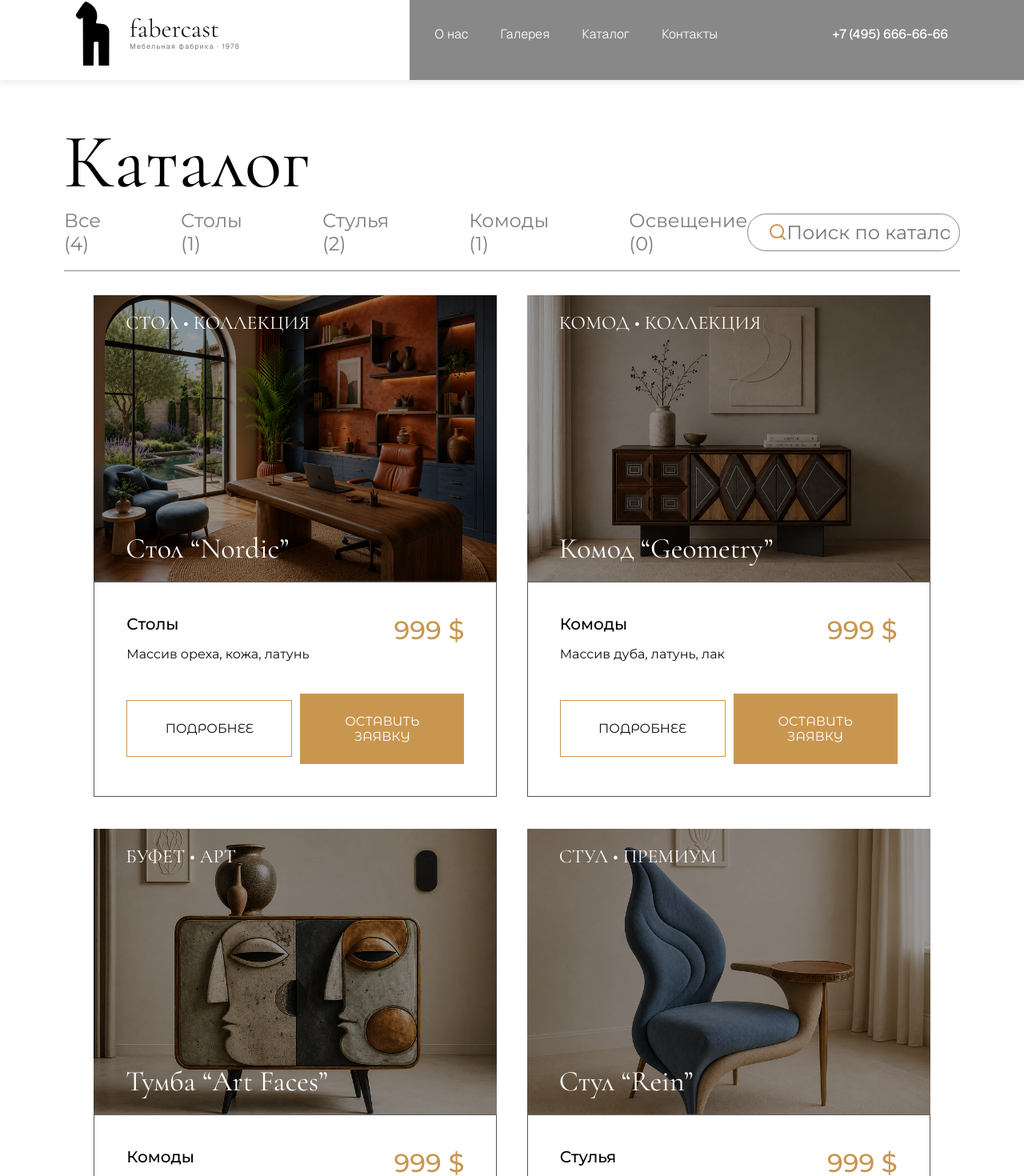
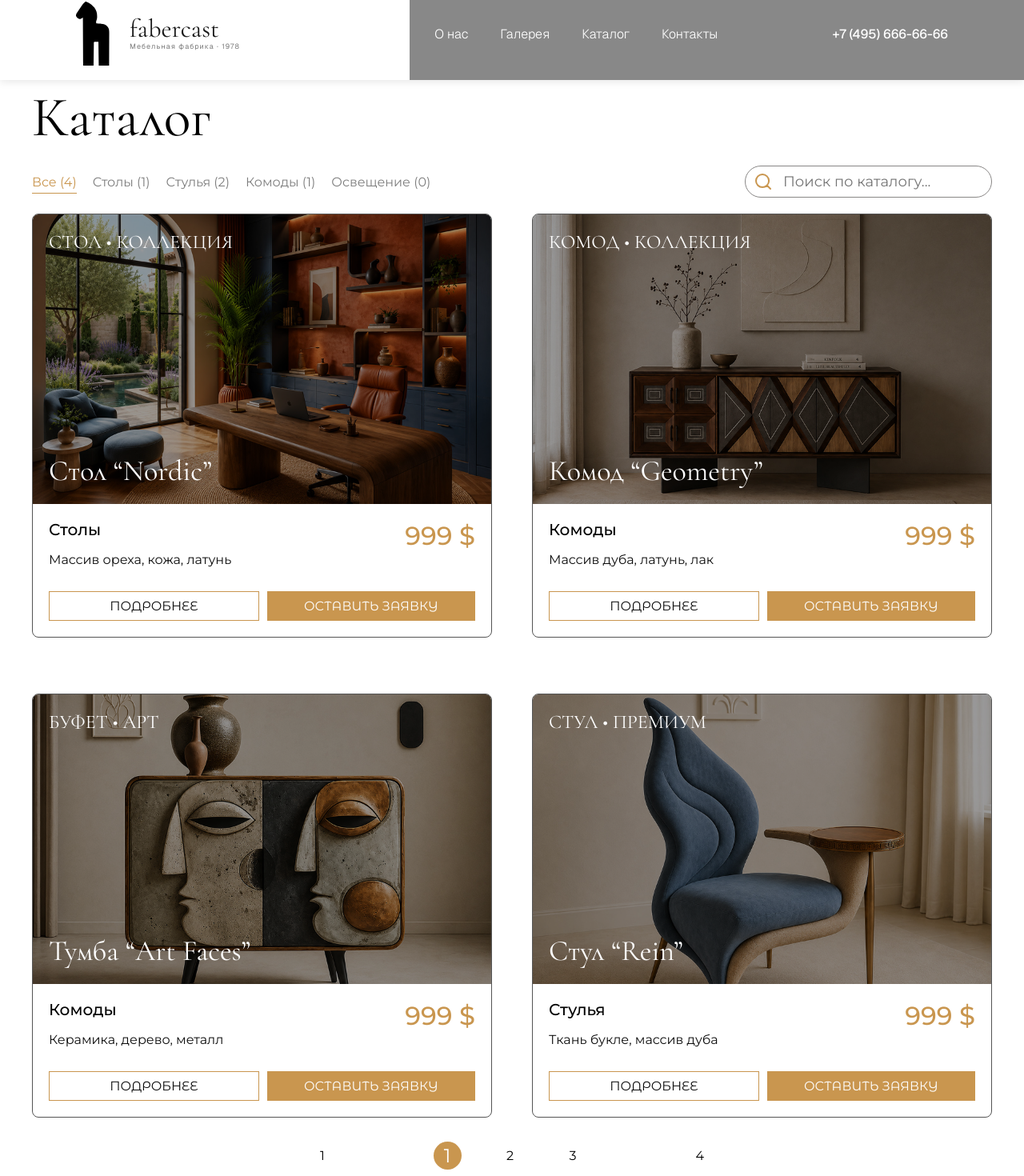
Before and after one commit to duh-git/fabercast, a React (Vite) app: page /catalog in a window 1280 px wide. Shown: the part 16-1486 px from the top of the page at 80% size. Built offline with nearby package versions, Linux system fonts and the light colour scheme.

Commit message:
modile: Catalog

```diff
--- a/src/pages/Catalog/Catalog.css
+++ b/src/pages/Catalog/Catalog.css
@@ -1,93 +1,137 @@
 .catalog {
-  padding: 160px 80px;
+  /* padding: 160px 80px; */
+  padding: 80px 16px;
+  margin-bottom: 20px;
 
   h1 {
+    margin-bottom: 18px;
     font-family: "Cormorant Garamond";
-    font-size: 9.6rem;
+    font-size: 4rem;
+    /* font-size: 9.6rem; */
   }
 
   nav {
-    position: relative;
     display: flex;
+    flex-direction: column;
+    padding: 0;
+    width: 100%;
+    margin-bottom: 20px;
+
+    ul {
+      margin-bottom: 20px;
+      display: flex;
+      flex-wrap: wrap;
       align-items: center;
       justify-content: space-between;
+
+      /* gap: 100px; */
+      gap: 12px;
+
+      li {
+        position: relative;
+
         font-family: "Montserrat";
+        font-size: 1.3rem;
+        /* font-size: 2.4rem; */
+        color: #0D0D0D88;
+      }
 
-    color: #0D0D0D88;
-    font-size: 2.4rem;
-
-    ul {
-      display: flex;
-      gap: 100px;
-    }
+      li.active {
+        color: #C9964F;
 
         &::after {
           content: "";
           position: absolute;
+          left: 0;
+          bottom: -2px;
           height: 1px;
-      left: 0;
-      bottom: -20px;
-      background-color: #898786;
           width: 100%;
+          background-color: #C9964F;
+        }
+      }
     }
   }
 
   .search {
     padding: 8px 12px;
     display: flex;
-    justify-content: space-between;
+    justify-content: center;
     align-items: center;
     border: 1px solid #898786;
     border-radius: 50px;
-
-    img {
-      position: relative;
-      left: 15px;
-    }
+    align-self: flex-end;
+    gap: 15px;
+    /* width: clamp(288px, 50%, 400px); */
+    min-width: 288px;
 
     input {
-      width: 85%;
+      font-family: 'Montserrat';
+      font-size: 1.5rem;
+      color: #0D0D0D;
+
+      &::placeholder {
+        font-family: 'Montserrat';
+      }
     }
   }
 
+  hr {
+    display: none;
+    margin-bottom: 20px;
+    width: 100%;
+    height: 1px;
+    background-color: #898786;
+  }
+
   .catalogList {
-    margin-top: 50px;
-    display: flex;
-    justify-content: space-evenly;
-    align-items: center;
+    /* margin-top: 50px; */
+    display: grid;
+    grid-template-columns: 1fr;
+    grid-template-rows: 4fr;
+    width: 100%;
+    /* justify-content: space-evenly;
     flex-wrap: wrap;
+    align-items: center; */
 
     li {
+      margin-bottom: 10px;
       display: flex;
       flex-direction: column;
-      width: 45%;
-      margin-bottom: 40px;
+      border: 1px #555555 solid;
+      border-radius: 8px;
+      overflow: hidden;
 
       div:nth-child(1) {
         position: relative;
+        display: flex;
+        justify-content: space-between;
+        gap: 150px;
+
+        flex-direction: column;
+        padding: 20px;
+        /* padding: 200px 20px 20px 20px; */
 
         font-family: "Cormorant Garamond";
         color: #FFFFFF;
 
         img {
-          position: relative;
+          position: absolute;
+          left: 0;
+          top: 0;
+          width: 100%;
+          height: 100%;
+          object-fit: cover;
           z-index: -10;
         }
 
         p {
-          position: absolute;
-          left: 40px;
-          top: 20px;
-
-          font-size: 2.4rem;
+          font-size: 1.4rem;
+          /* font-size: 2.4rem; */
         }
 
         h2 {
-          position: absolute;
-          left: 40px;
-          bottom: 20px;
-
-          font-size: 3.6rem;
+          font-size: 2rem;
+          /* font-size: 3.6rem; */
         }
 
         &::after {
@@ -104,52 +148,58 @@
 
       .cardInfo {
         position: relative;
-        padding: 40px;
+        padding: 20px;
         display: flex;
         flex-direction: column;
-        align-items: start;
-        border: #555555 1px solid;
 
         font-family: "Montserrat";
 
         .category {
-          font-size: 2rem;
+          font-size: 1.4rem;
+          /* font-size: 2rem; */
           font-weight: 500;
           margin-bottom: 16px;
         }
 
         .material {
-          font-size: 1.6rem;
+          font-size: 1.2rem;
+          /* font-size: 1.6rem; */
           color: #0D0D0D;
         }
 
         .price {
           position: absolute;
-          right: 40px;
-          top: 40px;
+          right: 20px;
+          top: 20px;
           color: #C9964F;
 
           font-family: "Montserrat Alternates";
-          font-size: 3.2rem;
+          font-size: 2rem;
+          /* font-size: 3.2rem; */
           font-weight: 500;
         }
 
         .action {
-          margin-top: 40px;
+          margin-top: 20px;
           display: flex;
           justify-content: space-between;
           align-items: center;
           gap: 10px;
-          width: 100%;
+          /* width: 100%; */
 
           a,
           button {
             text-align: center;
-            padding: 25px;
+            padding: 8px 12px;
             flex: 1;
-            width: auto;
+            height: 100%;
+            display: flex;
+            align-items: center;
+            justify-content: center;
+
             font-family: "Montserrat Alternates";
-            font-size: 1.6rem;
+            font-size: 1rem;
+            /* font-size: 1.6rem; */
             text-transform: uppercase;
           }
 
@@ -168,15 +218,19 @@
   }
 
   .pagintaion {
+    padding: 0 10px;
     position: relative;
     display: flex;
-    justify-content: center;
+    justify-content: space-between;
     align-items: center;
+    max-width: 500px;
+    margin: 0 auto;
 
     font-family: "Montserrat";
-    font-size: 2.4rem;
+    font-size: 1rem;
+    /* font-size: 2.4rem; */
 
-    .allSet {
+    /* .allSet {
       position: absolute;
       left: 0;
       top: 0;
@@ -203,27 +257,35 @@
         height: 1px;
         background-color: #C9964F;
       }
-    }
+    } */
+
 
     .pages {
       display: flex;
+      justify-content: space-between;
       align-items: center;
       position: relative;
-      gap: 80px;
+      /* width: 40%; */
+      /* gap: 15px; */
+      /* gap: 80px; */
 
-      .current {
+      li {
+        width: 25px;
+        aspect-ratio: 1;
         display: flex;
         justify-content: center;
         align-items: center;
+      }
+
+      .current {
         background-color: #C9964F;
         border-radius: 50%;
-        width: 35px;
-        height: 35px;
 
+        font-size: 1.5em;
         color: #FFFFFF;
       }
 
-      ::before {
+      /* ::before {
         content: "<";
         position: absolute;
         left: -80px;
@@ -237,7 +299,358 @@
         right: -80px;
         top: 50%;
         transform: translateY(-50%);
+      } */
+    }
+  }
+}
+
+@media (min-width: 425px) {
+  .catalog {
+    /* padding: 160px 80px; */
+    padding: 80px 24px;
+
+    h1 {
+      font-size: 5rem;
+      /* font-size: 9.6rem; */
+    }
+
+    nav {
+      ul {
+        /* flex-wrap: wrap; */
+
+        /* gap: 100px; */
+
+        li {
+          font-size: 1.3rem;
+          /* font-size: 2.4rem; */
+        }
+      }
+    }
+
+    .search {
+      /* padding: 8px 12px; */
+      /* align-self: flex-end; */
+      /* gap: 15px; */
+      /* min-width: 288px; */
+
+      input {
+        font-size: 1.5rem;
+
+        &::placeholder {
+          font-size: 1.5rem;
+        }
+      }
+    }
+
+    /* hr {
+      display: none;
+      margin-bottom: 20px;
+    } */
+
+    .catalogList {
+      li {
+        margin-bottom: 20px;
+
+        div:nth-child(1) {
+          /* padding: 20px; */
+          /* gap: 150px; */
+
+          p {
+            font-size: 1.8rem;
+            /* font-size: 2.4rem; */
+          }
+
+          h2 {
+            font-size: 2.8rem;
+            /* font-size: 3.6rem; */
+          }
+        }
+
+        .cardInfo {
+          padding: 20px;
+
+          .category {
+            margin-bottom: 16px;
+
+            font-size: 1.8rem;
+            /* font-size: 2rem; */
+          }
+
+          .material {
+            font-size: 1.6rem;
+            /* font-size: 1.6rem; */
+          }
+
+          .price {
+            right: 20px;
+            top: 20px;
+
+            font-size: 2.4rem;
+            /* font-size: 3.2rem; */
+          }
+
+          .action {
+            /* margin-top: 20px; */
+            /* gap: 10px; */
+
+            a,
+            button {
+              /* padding: 8px 12px; */
+
+              font-size: 1.4rem;
+              /* font-size: 1.6rem; */
             }
           }
         }
       }
+    }
+
+    .pagintaion {
+      font-size: 1.4rem;
+      /* font-size: 2.4rem; */
+
+      .pages {
+        width: 40%;
+
+        li {
+          width: 35px;
+        }
+
+        .current {
+          font-size: 1.5em;
+        }
+      }
+    }
+  }
+}
+
+@media (min-width: 768px) {
+  .catalog {
+    /* padding: 160px 80px; */
+    padding: 120px 40px;
+
+    h1 {
+      font-size: 7rem;
+      /* font-size: 9.6rem; */
+    }
+
+    nav {
+      flex-direction: row;
+      justify-content: space-between;
+      align-items: center;
+      gap: 20px;
+
+      ul {
+        margin-bottom: 0;
+        gap: 20px;
+        /* gap: 100px; */
+
+        li {
+          font-size: 1.6rem;
+          /* font-size: 2.4rem; */
+
+          &.active::after {
+            bottom: -5px;
+          }
+        }
+      }
+
+      .search {
+        input {
+          font-size: 1.8rem;
+
+          &::placeholder {
+            font-size: 1.8rem;
+          }
+        }
+      }
+    }
+
+    .catalogList {
+      grid-template-columns: repeat(2, 1fr);
+      grid-template-rows: repeat(2, 1fr);
+      gap: 50px;
+
+      li {
+        /* margin-bottom: 40px; */
+
+        div:nth-child(1) {
+          /* padding: 20px; */
+          /* gap: 150px; */
+
+          p {
+            font-size: 1.8rem;
+            /* font-size: 2.4rem; */
+          }
+
+          h2 {
+            font-size: 2.8rem;
+            /* font-size: 3.6rem; */
+          }
+        }
+
+        .cardInfo {
+          padding: 20px;
+
+          .category {
+            margin-bottom: 16px;
+
+            font-size: 1.8rem;
+            /* font-size: 2rem; */
+          }
+
+          .material {
+            font-size: 1.6rem;
+            /* font-size: 1.6rem; */
+          }
+
+          .price {
+            right: 20px;
+            top: 20px;
+
+            font-size: 2.4rem;
+            /* font-size: 3.2rem; */
+          }
+
+          .action {
+            /* margin-top: 20px; */
+            /* gap: 10px; */
+
+            a,
+            button {
+              /* padding: 8px 12px; */
+
+              font-size: 1.4rem;
+              /* font-size: 1.6rem; */
+            }
+          }
+        }
+      }
+    }
+
+    .pagintaion {
+      padding: 10px;
+
+      font-size: 1.6rem;
+      /* font-size: 2.4rem; */
+
+      .pages {
+        width: 40%;
+
+        .current {
+          font-size: 1.5em;
+        }
+      }
+    }
+  }
+}
+
+@media (min-width: 1024px) {
+  .catalog {
+    .catalogList {
+      li {
+        div:nth-child(1) {
+          gap: 250px;
+
+          p {
+            font-size: 2.4rem;
+          }
+
+          h2 {
+            font-size: 3.6rem;
+          }
+        }
+
+        .cardInfo {
+          .category {
+            font-size: 2rem;
+          }
+
+          .material {
+            font-size: 1.6rem;
+          }
+
+          .price {
+            right: 20px;
+            top: 20px;
+
+            font-size: 3.2rem;
+          }
+
+          .action {
+            margin-top: 30px;
+
+            a,
+            button {
+              font-size: 1.6rem;
+            }
+          }
+        }
+      }
+    }
+  }
+}
+
+@media (min-width: 1440px) {
+  .catalog {
+    nav {
+      ul {
+        li {
+          font-size: 2rem;
+        }
+      }
+    }
+
+    .catalogList {
+      li {
+        div:nth-child(1) {
+          gap: 400px;
+
+          p {
+            font-size: 3.2rem;
+          }
+
+          h2 {
+            font-size: 4.2rem;
+          }
+        }
+
+        .cardInfo {
+          .category {
+            font-size: 2.6rem;
+          }
+
+          .material {
+            font-size: 1.8rem;
+          }
+
+          .price {
+            right: 20px;
+            top: 20px;
+
+            font-size: 3.6rem;
+          }
+
+          .action {
+            margin-top: 30px;
+
+            a,
+            button {
+              font-size: 2rem;
+            }
+          }
+        }
+      }
+    }
+
+    .pagintaion {
+      font-size: 2.4rem;
+
+      .pages {
+        li {
+          width: 50px;
+        }
+      }
+    }
+  }
+}
--- a/src/pages/Catalog/Catalog.jsx
+++ b/src/pages/Catalog/Catalog.jsx
@@ -8,7 +8,7 @@ export default function Catalog() {
       <h1>Каталог</h1>
       <nav>
         <ul>
-          <li>Все (4)</li>
+          <li className="active">Все (4)</li>
           <li>Столы (1)</li>
           <li>Стулья (2)</li>
           <li>Комоды (1)</li>
@@ -19,6 +19,7 @@ export default function Catalog() {
           <input id="search-input" type="text" placeholder="Поиск по каталогу..." />
         </div>
       </nav>
+      <hr />
       <ul className="catalogList">
         <li>
           <div>
@@ -86,15 +87,13 @@ export default function Catalog() {
         </li>
       </ul>
       <div className="pagintaion">
-        <div className="allSet">
-          <p>1</p>
-          <p>4</p>
-        </div>
+        <p className="start">1</p>
         <ul className="pages">
           <li className="current">1</li>
           <li>2</li>
           <li>3</li>
         </ul>
+        <p className="end">4</p>
       </div>
     </section>
     <Contact />
```
Lines whose indentation alone changed are shown as unchanged.
